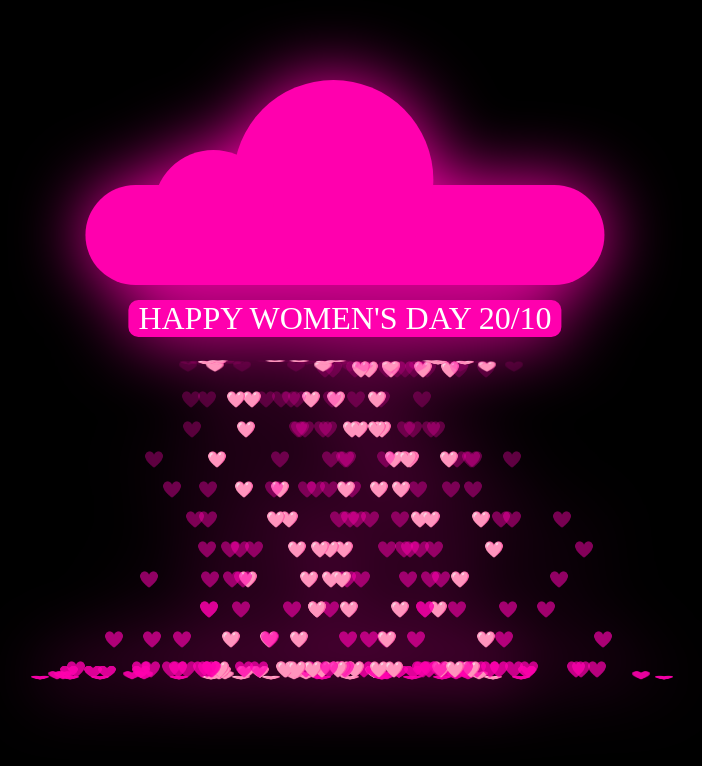
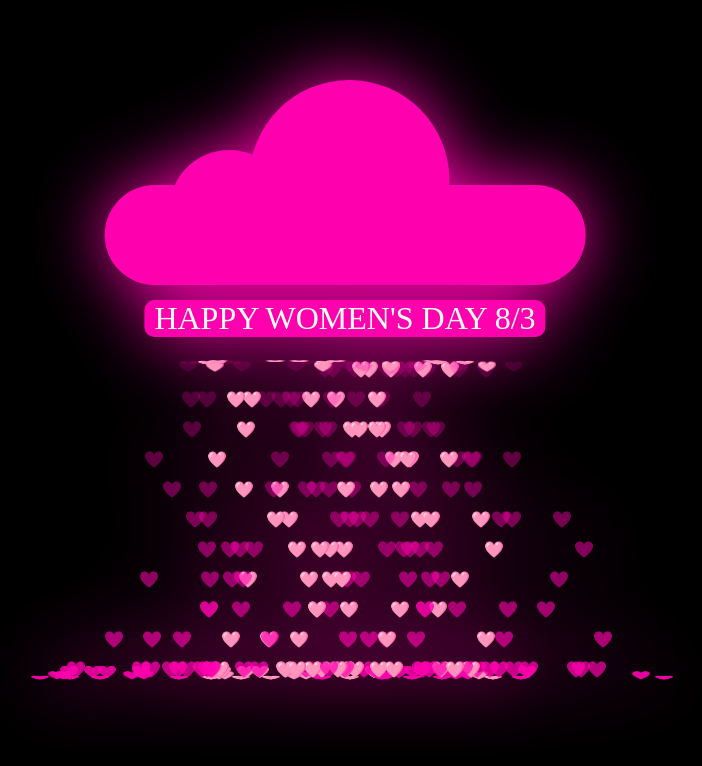
Before and after one commit to Hiep25/women, a plain HTML site: page index.html in a window 1280 px wide. Shown: the whole page, without its empty margins (295-997 px from the left). Drawn offline with Linux system fonts and the light colour scheme; animation ran at ten frames a second.

Commit message:
Update index.html

```diff
--- a/index.html
+++ b/index.html
@@ -11,7 +11,7 @@
 <body>
     <div class="container">
         <div class="cloud">
-            <h2>Happy women's day 20/10</h2>
+            <h2>Happy Women's Day 8/3</h2>
         </div>
     </div>
 
```
